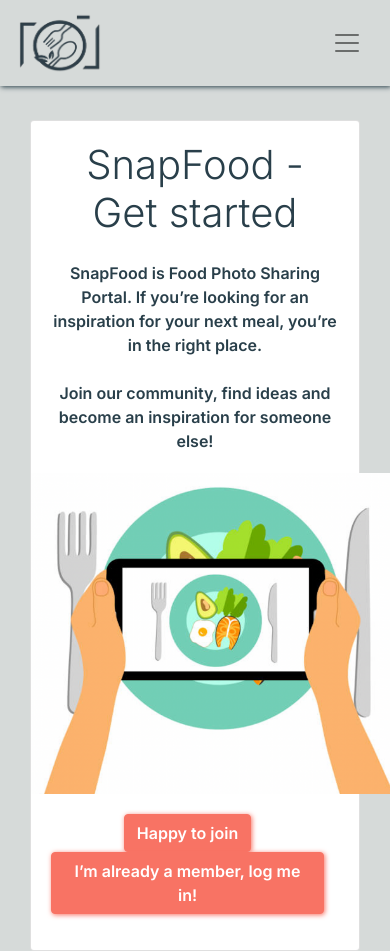
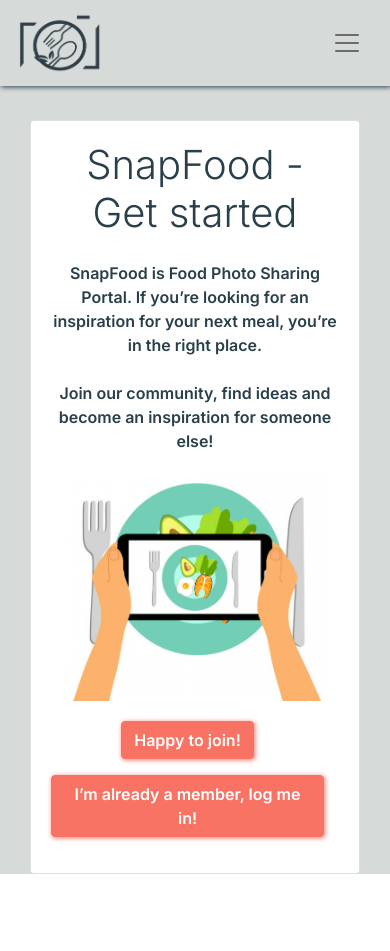
Before and after one commit to aleksandracodes/CI_PP5_Snapfood, a React (Create React App) app: page / in a window 390 px wide. After the commit the page ends 874 px from the top, so only its background shows below. Built offline with nearby package versions, Linux system fonts and the light colour scheme; no server answers.

Commit message:
Make the landing page responsive - adjust buttons margin & size of pic

```diff
--- a/src/components/Landing.js
+++ b/src/components/Landing.js
@@ -29,12 +29,12 @@ const Landing = () => {
               className={styles.LandingImage}
               alt="Person photographing a plate with food"
             />
-            <Card.Body className="mb-3">
+            <Card.Body>
               <NavLink to="/signup">
-                <Button className={appStyles.button}> Happy to join</Button>
+                <Button className={`${appStyles.button} mb-3`}> Happy to join!</Button>
               </NavLink>
               <NavLink to="/login">
-                <Button className={appStyles.button}>
+                <Button className={`${appStyles.button} mb-3`}>
                   I’m already a member, log me in!
                 </Button>
               </NavLink>
--- a/src/styles/Landing.module.css
+++ b/src/styles/Landing.module.css
@@ -3,19 +3,8 @@
   margin: 0 auto;
 }
 
-.LandingButton {
-  background-color: var(--salmon);
-  box-shadow: 1px 1px 5px var(--salmon);
-  border-color: var(--salmon);
+@media all and (max-width: 440px) {
+  .LandingImage {
+    width: 80%;
+  }
 }
-
-.LandingButton:first-child {
-  margin-right: 15px;
-}
-
-.LandingButton:hover, .LandingButton:focus {
-    background-color: var(--light) !important;
-    color: var(--dark-slate-grey) !important;
-    box-shadow: 1px 1px 5px var(--light) !important;
-    border-color: var(--dark-slate-grey) !important;
-}
```
